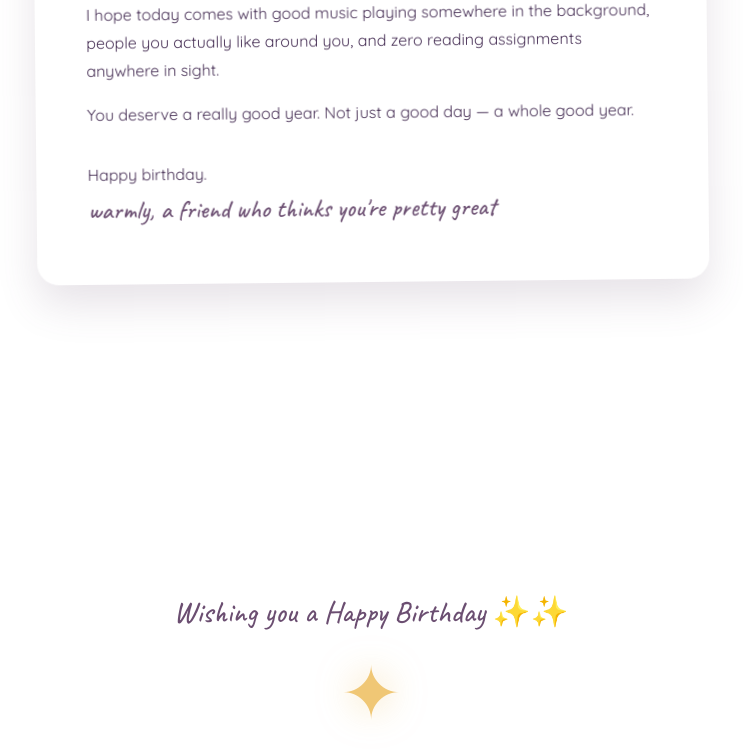
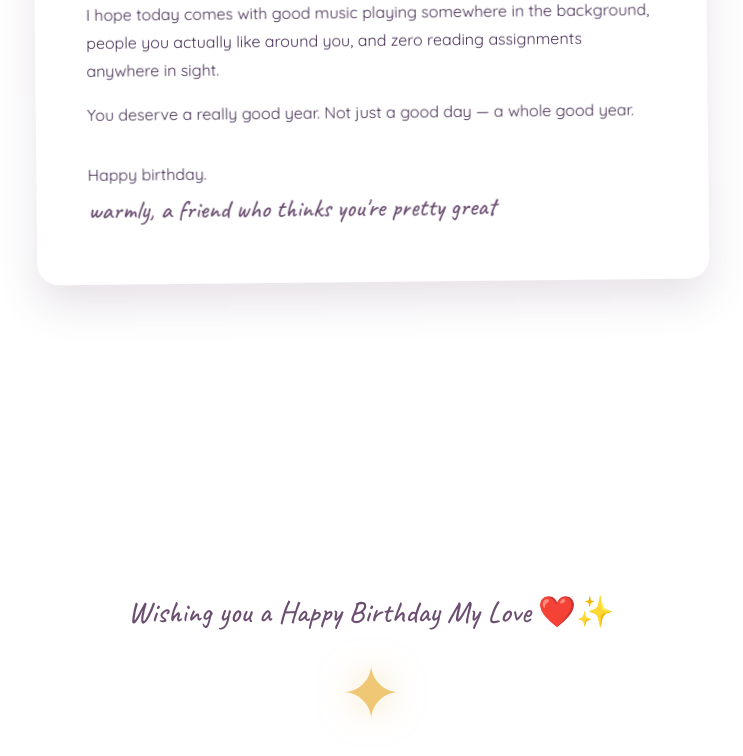
Before and after one commit to FireTech-dev/I_birthday, a plain HTML site: page index.html in a window 1280 px wide. Shown: the part 1711-2467 px from the top of the page, without its empty margins (269-1012 px from the left). Drawn offline with Linux system fonts and the light colour scheme.

Commit message:
Update index.html

```diff
--- a/index.html
+++ b/index.html
@@ -438,7 +438,7 @@
   </section>
 
   <section class="wish reveal">
-    <p class="wish-label">Wishing you a Happy Birthday ✨✨</p>
+    <p class="wish-label">Wishing you a Happy Birthday My Love ❤️✨</p>
     <button class="wish-star" id="wishStar" aria-label="Tap the star to make a wish">✦</button>
     <div class="wish-result" id="wishResult">
       <h2>Happy Birthday, Ifeoluwa 🤍</h2>
```
